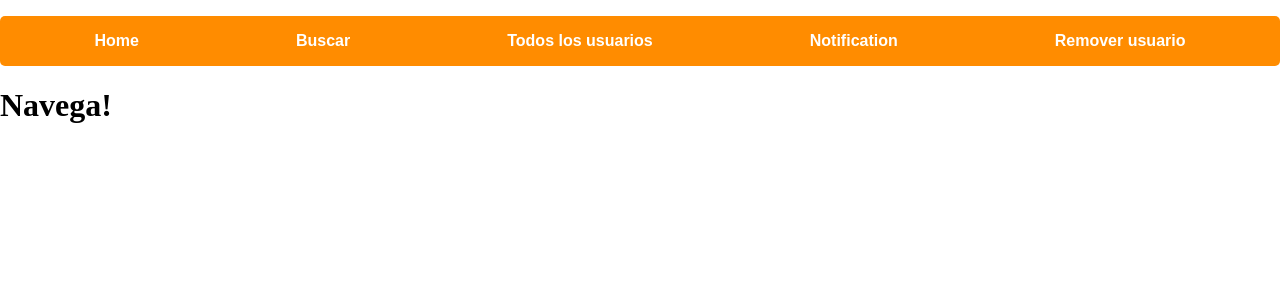
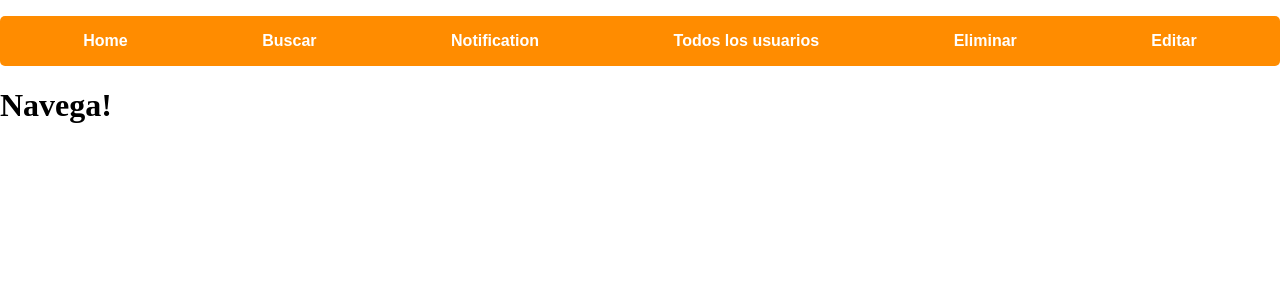
Before and after one commit to jeremiasramirez/gestor---angularJS, a PHP site: page / in a window 1280 px wide. Shown: the top 300 px of the page. Run offline with PHP 8.4, Linux system fonts and the light colour scheme; some libraries are stand-ins or nearby versions.

Commit message:
Agregando cambio de colores | agregando archivo y estructuras de paginacion

```diff
--- a/index.php
+++ b/index.php
@@ -52,17 +52,23 @@
 
 
 			<li class="list--item">
-				<a href="#!/todos">Todos los usuarios</a>
-			</li>
-
-
-			<li class="list--item">
 				<a href="#!/notification">Notification</a>
 			</li>
 
 
 			<li class="list--item">
-				<a href="#!/remover">Remover usuario</a>
+				<a href="#!/todos">Todos los usuarios</a>
+			</li>
+
+
+
+			<li class="list--item">
+				<a href="#!/remover">Eliminar</a>
+			</li>
+
+
+			<li class="list--item">
+				<a href="#!/editar">Editar</a>
 			</li>
 
 
--- a/partials/buscar.html
+++ b/partials/buscar.html
@@ -1,4 +1,4 @@
-<h1 class="btn--rm large">Buscar usuarios</h1>
+<h1 class="btn--add large">Buscar usuarios</h1>
 
 
 <!-- form -->
@@ -16,7 +16,7 @@
 <br>
 <br>
 <br>
-<p class="btn--rm min"> {{search | uppercase}}</p>
+<p class="btn--add min"> {{search | uppercase}}</p>
 <hr>
 
 
--- a/partials/remover.html
+++ b/partials/remover.html
@@ -1,4 +1,4 @@
-<h1 class="btn--yes large" >Eliminar usuario</h1>
+<h1 class="btn--rm large" >Eliminar usuario</h1>
 
 <br>
 <br>
--- a/public/js/config.js
+++ b/public/js/config.js
@@ -22,6 +22,17 @@ path.config(function($routeProvider){
 */
 		.when("/home",{
 			templateUrl: "partials/home.html"
+		})
+
+
+/*
+
+	routing editar
+
+*/
+		.when("/editar",{
+			templateUrl: "partials/editar.html",
+			controller: "editar"
 		})
 
 
@@ -117,3 +128,19 @@ path.controller("remover", ["$scope", function($scope){
 	];
 
 }])
+
+
+
+/*
+
+	controller - editar
+
+*/
+path.controller("editar", ["$scope", function($scope){
+
+	$scope.edit = ["Luis", "Fernando", "Miguel", "Daniel", "Jeremias", "Jonathan" , "Jonatan",
+		"Pilar", "Danna" , "Melvin", "Lucia" , "Teresa", "Brenda" ,"Frank", "Franco", "Berenice",
+		"Brandon", "Boli", "Pirulo", "Mateo", "Maria", "Rosa", "Ronnie", "Rainer", "Randy"
+	];
+
+}])
```
Also changed, not shown: partials/editar.html (added, +27 -0 lines).
